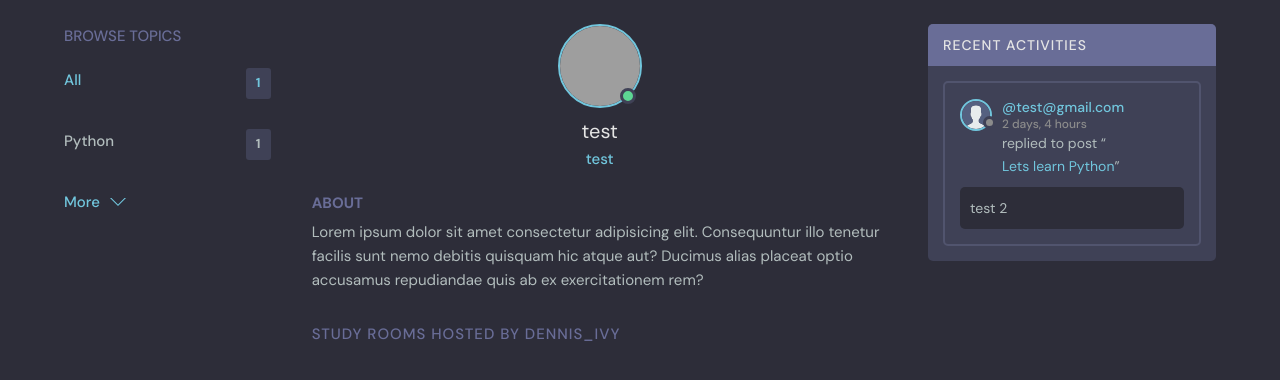
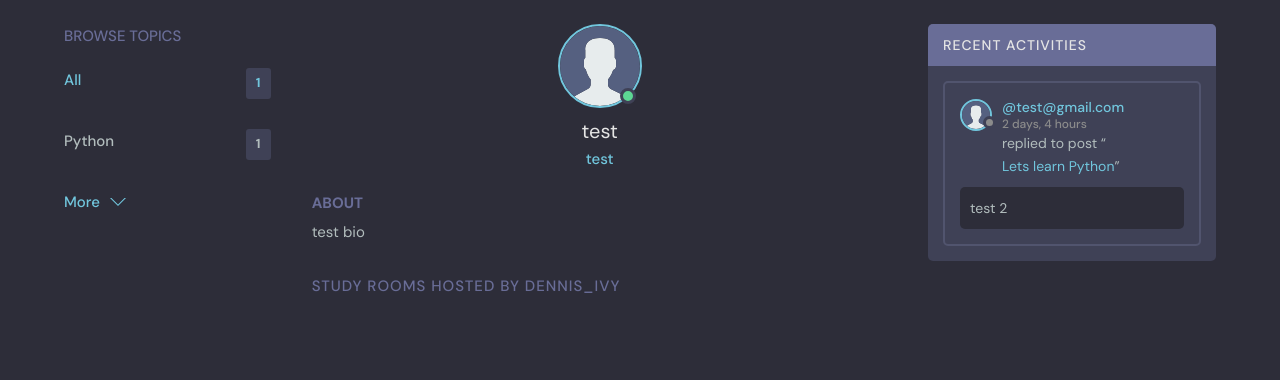
Before and after one commit to ramirocastro1995/djangoapp-studybud, a Django app: page /profile/2/ in a window 1280 px wide. Shown: the part 76-456 px from the top of the page. Run offline with Django 4.2, Linux system fonts and the light colour scheme; data comes from the database, SQL or seed files in the repository; both versions use the stored data as it was after the commit; grey boxes are pictures that could not be loaded.

Commit message:
profile photo updates

```diff
--- a/base/templates/base/profile.html
+++ b/base/templates/base/profile.html
@@ -13,7 +13,7 @@
         <div class="profile">
           <div class="profile__avatar">
             <div class="avatar avatar--large active">
-              <img src="https://randomuser.me/api/portraits/men/11.jpg" />
+              <img src="{{user.avatar.url}}" />
             </div>
           </div>
           <div class="profile__info">
@@ -26,9 +26,7 @@
           <div class="profile__about">
             <h3>About</h3>
             <p>
-              Lorem ipsum dolor sit amet consectetur adipisicing elit. Consequuntur illo tenetur
-              facilis sunt nemo debitis quisquam hic atque aut? Ducimus alias placeat optio
-              accusamus repudiandae quis ab ex exercitationem rem?
+              {{user.bio}}
             </p>
           </div>
         </div>
--- a/base/templates/base/room.html
+++ b/base/templates/base/room.html
@@ -91,7 +91,7 @@
                         </div>
                         <span>@{{message.user.username}}</span>
                       </a>
-                      <span class="thread__date">{{messa.created|timesince}} ago</span>
+                      <span class="thread__date">{{message.created|timesince}} ago</span>
                     </div>
                     {% if request.user == message.user %}
                     <a href ="{% url 'delete-message' message.id %}">
@@ -130,7 +130,7 @@
             {% for user in participants %}
             <a href="{% url 'user-profile' user.id %}" class="participant">
               <div class="avatar avatar--medium">
-                <img src="https://randomuser.me/api/portraits/men/37.jpg" />
+                <img src="{{user.avatar.url}}" />
               </div>
               <p>
                 {{user.username}}
--- a/base/templates/base/update-user.html
+++ b/base/templates/base/update-user.html
@@ -31,7 +31,7 @@
                         {% endfor %}
 
                         <div class="form__action">
-                            <a class="btn btn--dark" href="index.html">Cancel</a>
+                            <a class="btn btn--dark" href="{% url 'home' %}">Cancel</a>
                             <button class="btn btn--main" type="submit">Update</button>
                         </div>
                     </form>
```
Also changed, not shown: db.sqlite3.
